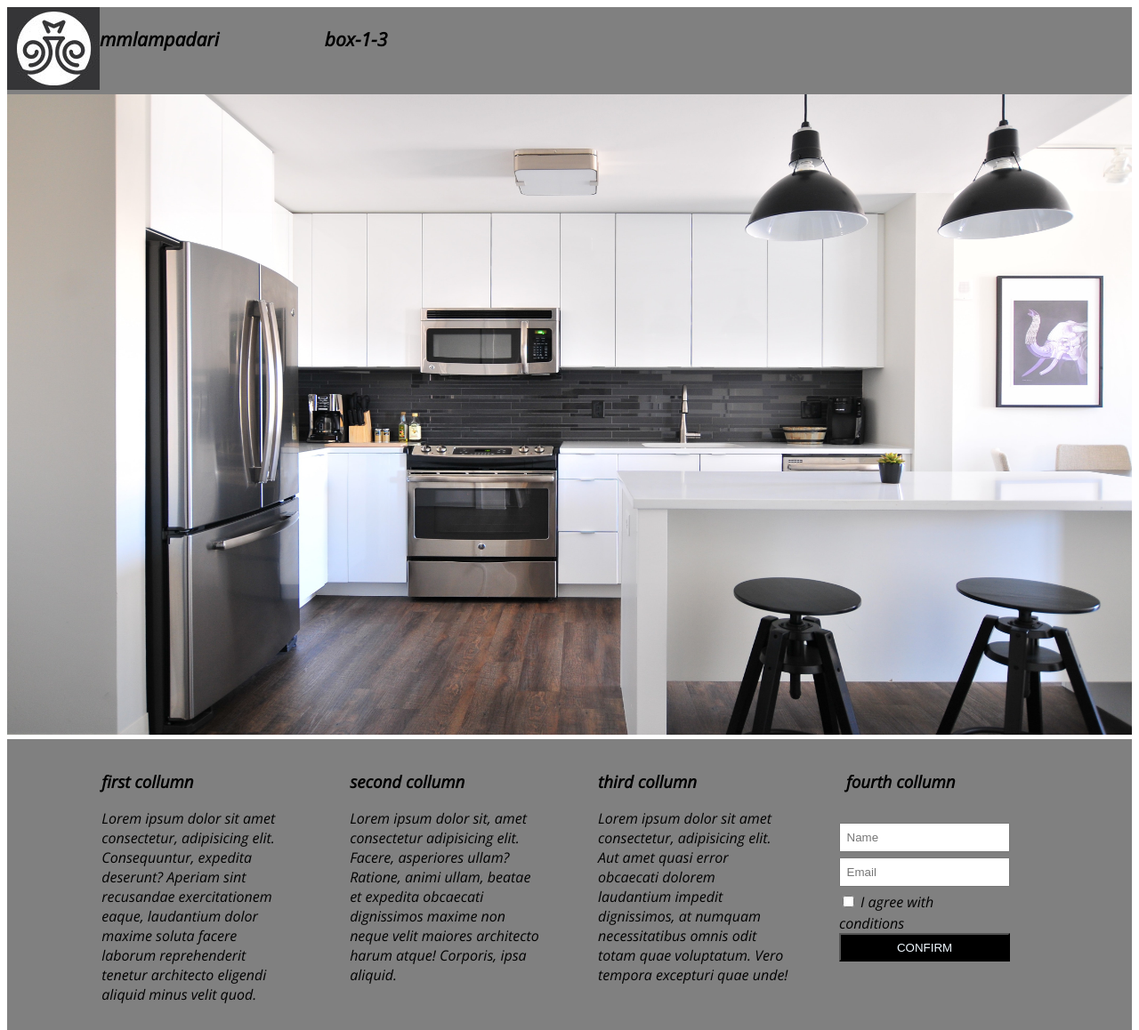
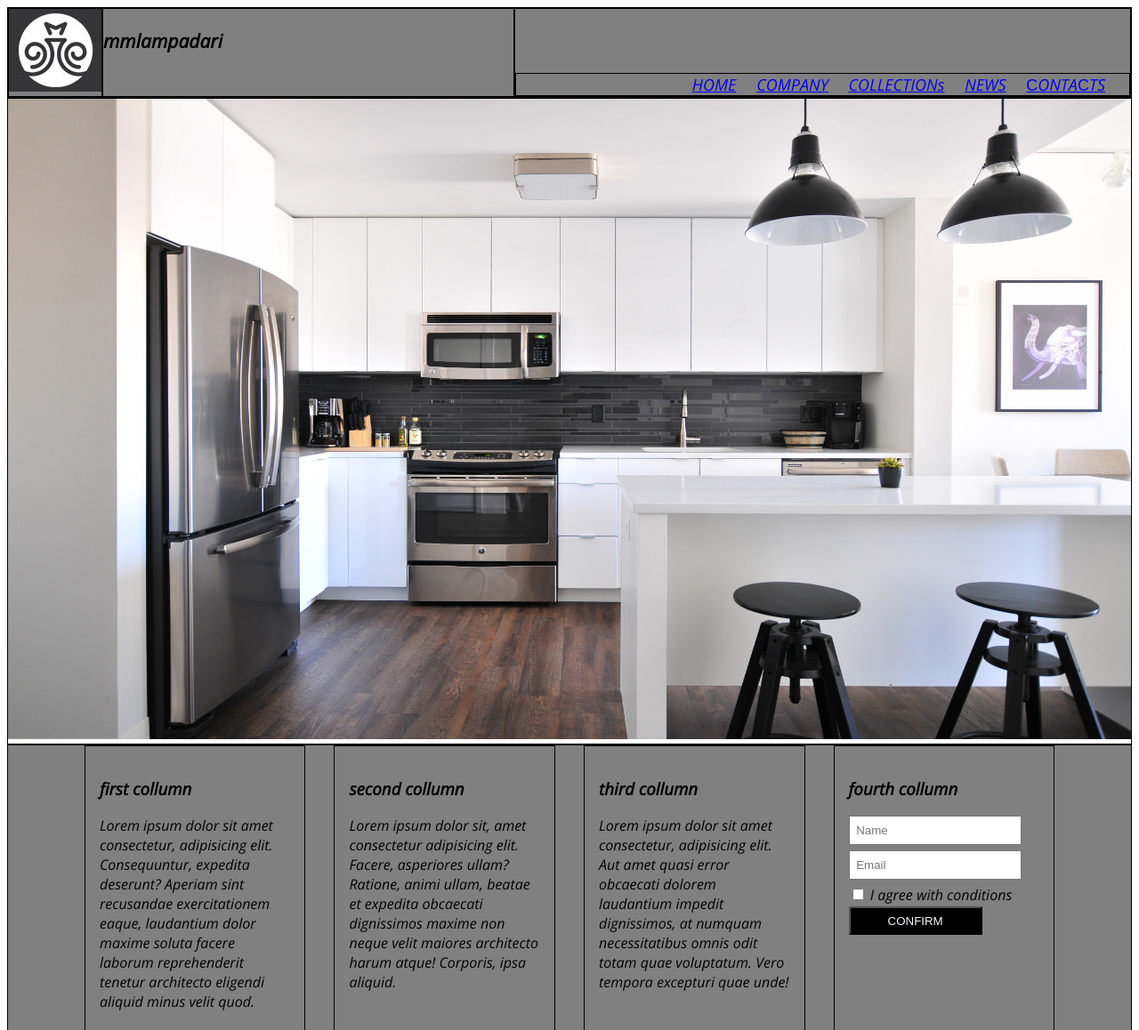
Before and after one commit to 4ddy1/test-task, a plain HTML site: page index.html in a window 1280 px wide. Shown: the top 1158 px of the page at 89% size. Drawn offline with nearby package versions, Linux system fonts and the light colour scheme; a web font is replaced by a local one.

Commit message:
add header menu

```diff
--- a/index.html
+++ b/index.html
@@ -22,7 +22,15 @@
           <h3 class="name">mmlampadari</h3>
         </div>
         <div class="box-1-3" id="box">
-          <h3>box-1-3</h3>
+          <div class="menu-box" id="box">
+            <ul class="menu-box-1">
+              <li><a href="#">HOME</a></li>
+              <li><a href="#">COMPANY</a></li>
+              <li><a href="#">COLLECTIONs</a></li>
+              <li><a href="#">NEWS</a></li>
+              <li><a href="#">СONTAСTS</a></li>
+            </ul>
+          </div>
         </div>
       </div>
 
--- a/main.css
+++ b/main.css
@@ -8,7 +8,7 @@ font-family: "Playfair Display", serif;
 }
 
 #box {
-  /* border: 1px solid black; */
+  border: 1px solid black;
   font-family: "Open Sans", sans-serif;
 }
 
@@ -23,18 +23,42 @@ font-family: "Playfair Display", serif;
 }
 
 .box-1-1 {
+  flex: 1;
   order: 1;
-  flex-basis: 10%;
+  /* flex-basis: 10%; */
 }
 
 .box-1-2 {
+  flex: 2;
   order: 2;
-  flex-basis: 20%;
+  /* flex-basis: 20%; */
 }
 
 .box-1-3 {
+  flex: 3;
   order: 3;
-  flex-basis: 70%;
+  /* flex-basis: 70%; */
+  display: flex;
+  align-items: flex-end;
+}
+
+.menu-box {
+  flex-direction: row;
+  height: 25%;
+  flex: 1;
+}
+
+.menu-box-1 {
+  margin: 0;
+  padding: 0;
+  padding-right: 1em;
+  list-style-type: none;
+  text-align: right;
+}
+
+.menu-box-1 li {
+  display: inline;
+  padding: 0.5em;
 }
 
 .box-2 {
@@ -97,23 +121,19 @@ font-family: "Playfair Display", serif;
 }
 
 #form_list {
+  margin: 0;
+  padding: 0;
   list-style-type: none;
-  list-style: none;
-  float: left;
-  position: relative;
-  right: 3em;
 }
 
 #name_form {
   padding: 0.5em;
   margin-bottom: 0.5em;
-  width: 100%;
 }
 
 #mail_form {
   padding: 0.5em;
   margin-bottom: 0.5em;
-  width: 100%;
 }
 
 #checkbox_form {
@@ -122,7 +142,7 @@ font-family: "Playfair Display", serif;
 
 #button_form {
   padding: 0.5em;
-  width: 110%;
+  width: 70%;
   background-color: black;
   color: aliceblue;
 }
```
